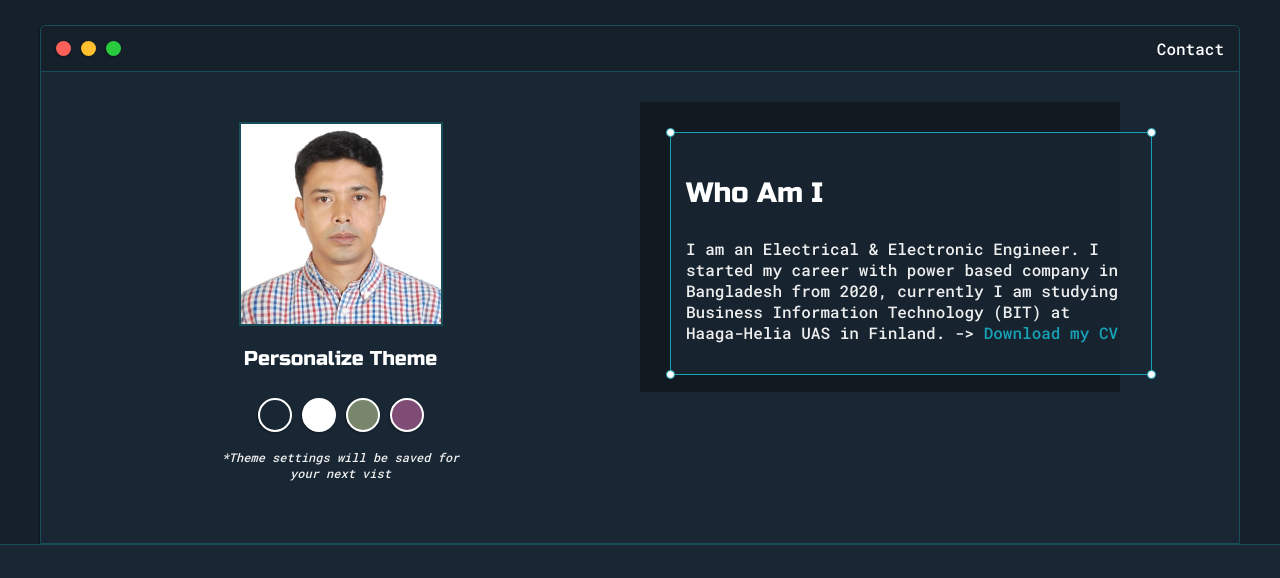
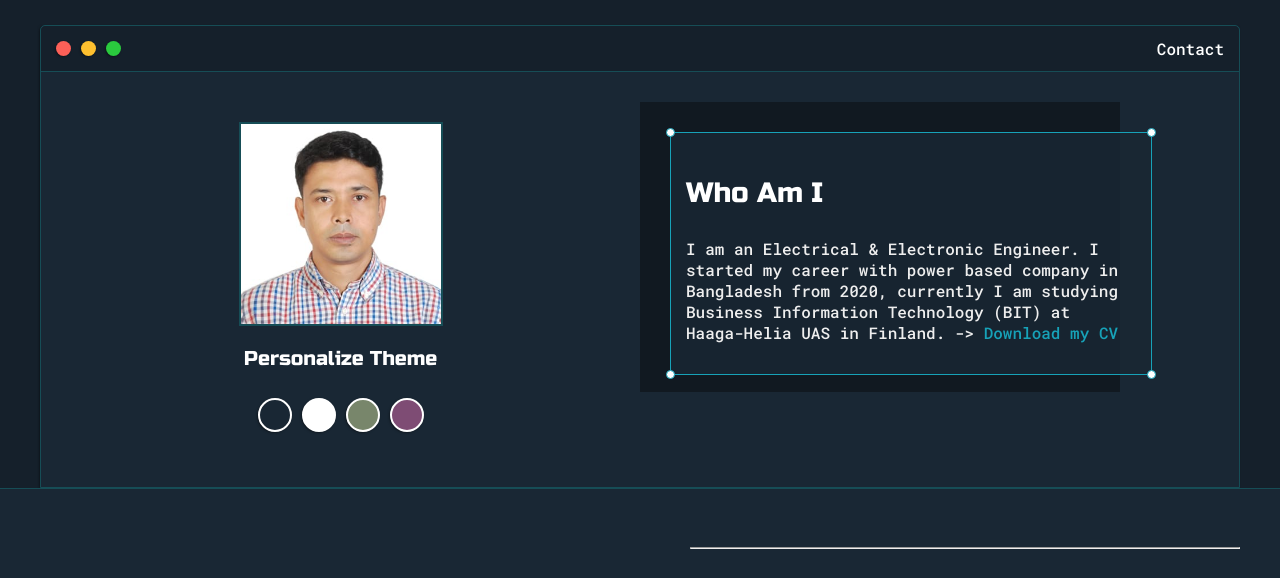
Before and after one commit to shamsFin/portfolio, a plain HTML site: page index.html in a window 1280 px wide. Shown: the part 136-714 px from the top of the page. Drawn offline with Linux system fonts and the light colour scheme.

Commit message:
Update index.html

```diff
--- a/index.html
+++ b/index.html
@@ -55,7 +55,7 @@
 						<div data-mode="purple" id="purple-mode" class="theme-dot"></div>
 					</div>
 
-					<p id="settings-note">*Theme settings will be saved for<br>your next vist</p>
+
 				</div>
 
 				<div class="right-column">
```
